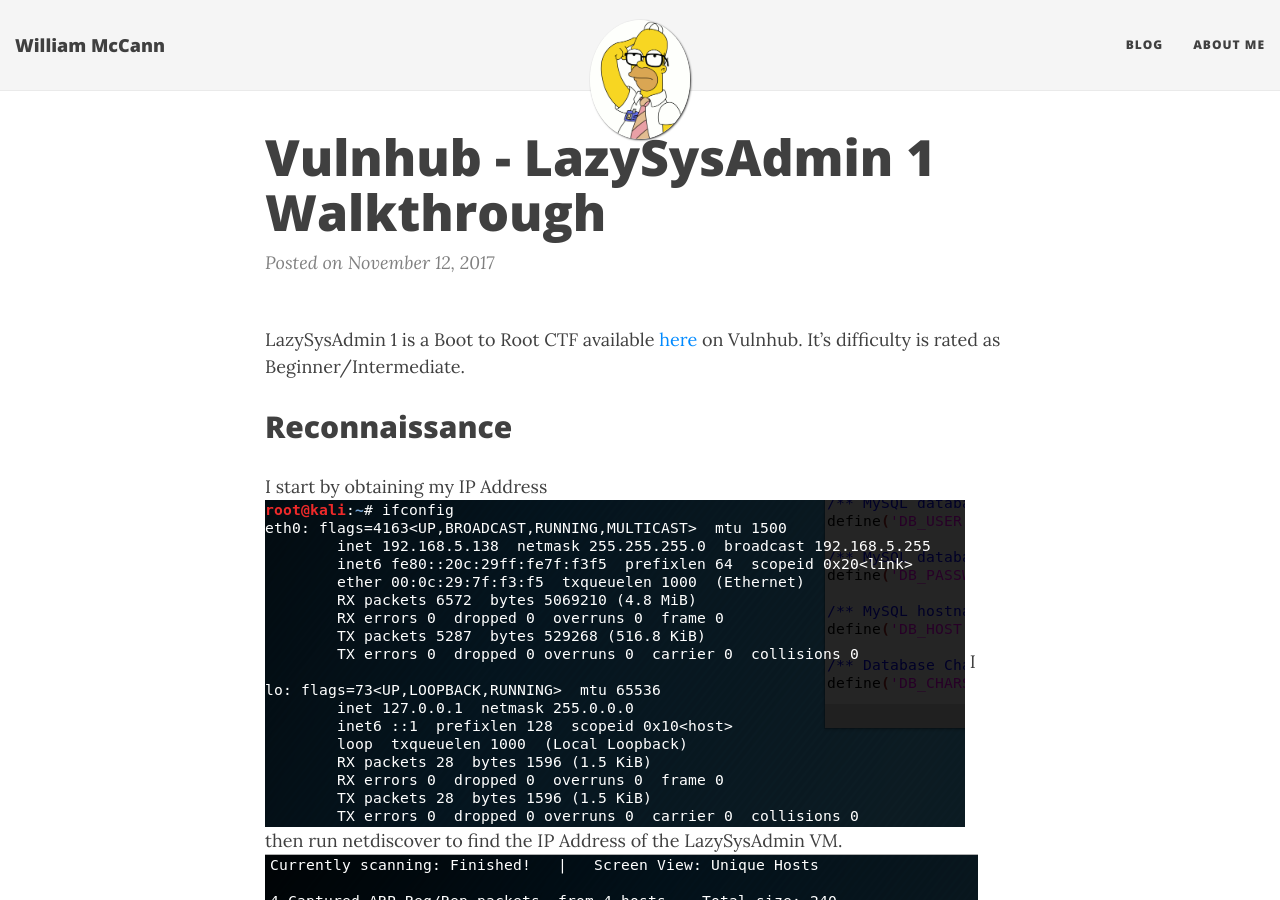
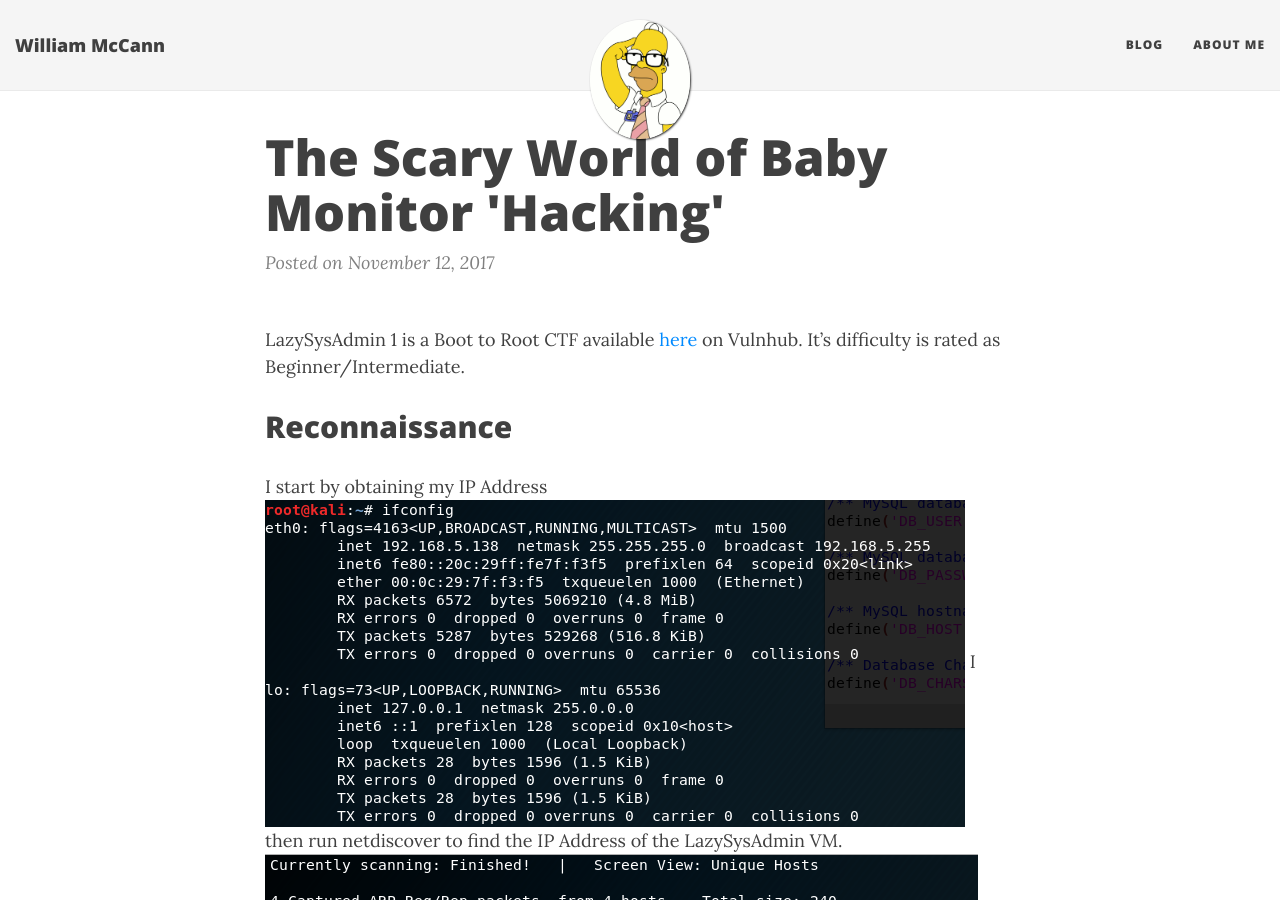
Before and after one commit to wjmccann/wjmccann.github.io, a Jekyll site: the page built from _posts/2017-11-12-LazySysAdmin1-Walkthrough.md, in a window 1280 px wide and 900 px high. Built offline with Jekyll 4.4.1, drawn with Linux system fonts in a browser that asks for light colours; nearby versions of some CDN libraries; comment, search, counter and statistics services are not loaded; some of the changed text lies outside the part shown.

Commit message:
Update 2017-11-12-LazySysAdmin1-Walkthrough.md

```diff
--- a/_posts/2017-11-12-LazySysAdmin1-Walkthrough.md
+++ b/_posts/2017-11-12-LazySysAdmin1-Walkthrough.md
@@ -1,9 +1,8 @@
 ---
 layout: post
-title: Vulnhub - LazySysAdmin 1 Walkthrough
-tags: [Hacking, Vulnhub, CTF]
+title: The Scary World of Baby Monitor 'Hacking'
+tags: [Security, IOT]
 ---
-
 LazySysAdmin 1 is a Boot to Root CTF available [here](https://www.vulnhub.com/entry/lazysysadmin-1,205/) on Vulnhub. It's difficulty is rated as Beginner/Intermediate.
 
 ## Reconnaissance
```
